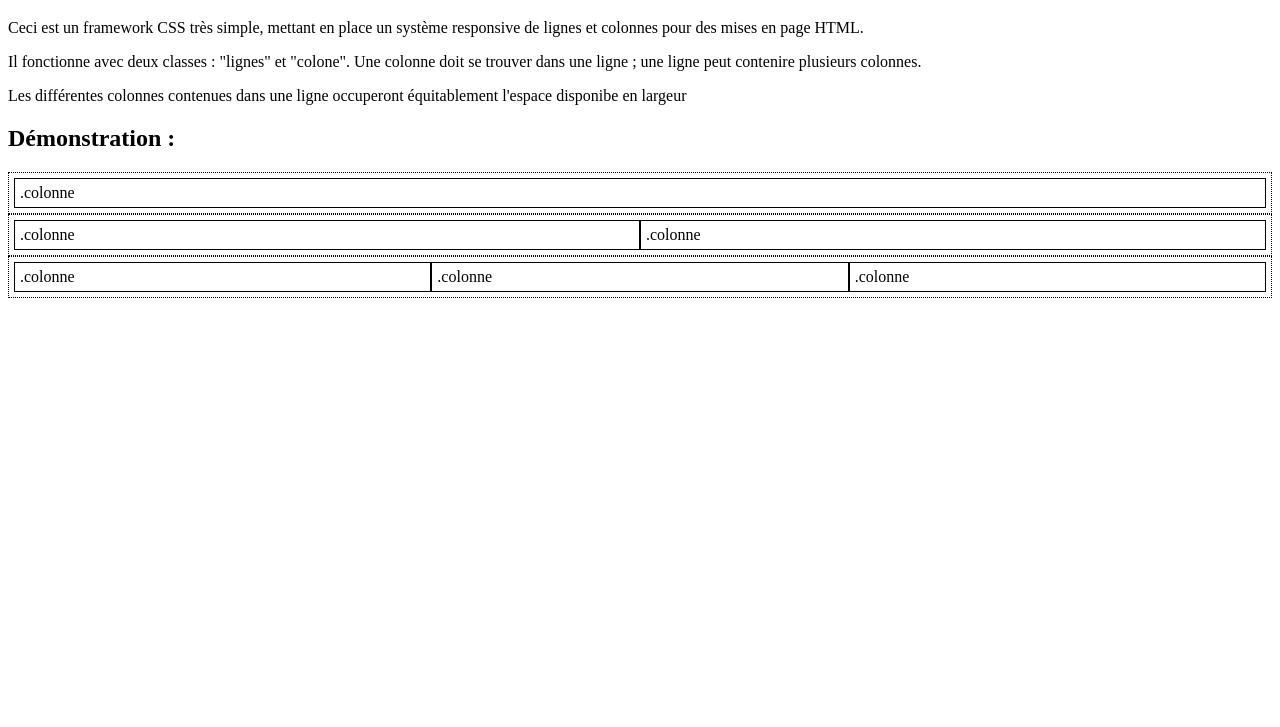
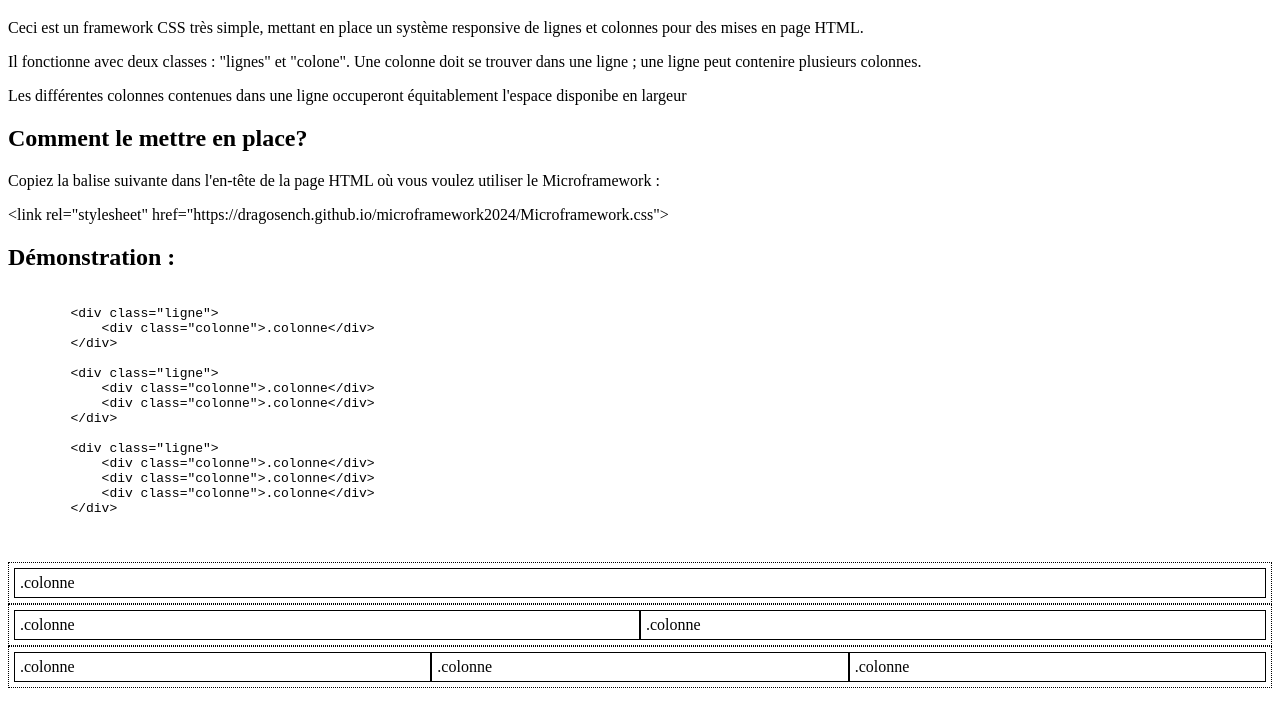
Before and after one commit to DragosEnch/microframework2024, a plain HTML site: page demo.html in a window 1280 px wide. Shown: the part 61-788 px from the top of the page. Drawn offline with Linux system fonts and the light colour scheme.

Commit message:
Add files via upload

```diff
--- a/demo.html
+++ b/demo.html
@@ -6,7 +6,7 @@
     <title>Microframework CSS : Demo</title>
 
     <!-- Microframework -->
-    <link rel="stylesheet" href="Microframework.css">
+    <link rel="stylesheet" href="https://dragosench.github.io/microframework2024/Microframework.css">
     <link rel="stylesheet" href="demo.css">
 
 
@@ -23,7 +23,33 @@
 
     <!-- <p>En dessous d'une largeur de 600 pixels pour la page, les colonnes se placeront toutes l'une sous l'autre.</p> -->
 
+    <h2>Comment le mettre en place?</h2>
+
+    <p>Copiez la balise suivante dans l'en-tête de la page HTML où vous voulez utiliser le Microframework : </p>
+
+    <p>&lt;link rel="stylesheet" href="https://dragosench.github.io/microframework2024/Microframework.css"></p>
+
     <h2>Démonstration :</h2>
+
+    <p><code><pre>
+
+        &lt;div class="ligne">
+            &lt;div class="colonne">.colonne&lt;/div>
+        &lt;/div>
+
+        &lt;div class="ligne">
+            &lt;div class="colonne">.colonne&lt;/div>
+            &lt;div class="colonne">.colonne&lt;/div>
+        &lt;/div>
+
+        &lt;div class="ligne">
+            &lt;div class="colonne">.colonne&lt;/div>
+            &lt;div class="colonne">.colonne&lt;/div>
+            &lt;div class="colonne">.colonne&lt;/div>
+        &lt;/div>
+
+    </pre></code></p>
+
 
     <div class="ligne">
         <div class="colonne">.colonne</div>
```
